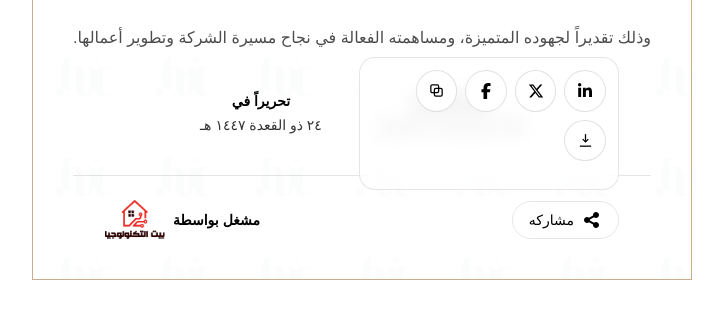
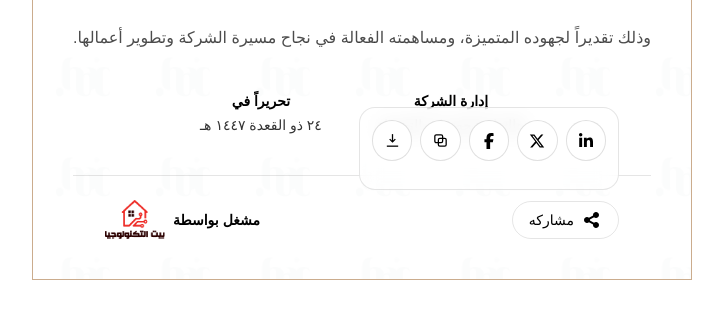
Before and after one commit to DigitalBondMena-DB/hac-certificate-ar, a website: page index.html in a window 1280 px wide. Both pictures are taken after a click on the button "مشاركه". Shown: the part 447-766 px from the top of the page, without its empty margins (278-1001 px from the left). Drawn offline with nearby package versions, Linux system fonts and the light colour scheme; files that its build step writes are made by us from their sources; a web font is replaced by a local one.

Commit message:
strict flex for social links

```diff
--- a/index.html
+++ b/index.html
@@ -111,7 +111,7 @@
                     role="menu"
                     aria-label="Share options"
                   >
-                    <div class="flex flex-wrap gap-2">
+                    <div class="flex  gap-2">
                       <button
                         class="share-icon"
                         data-share="linkedin"
```
